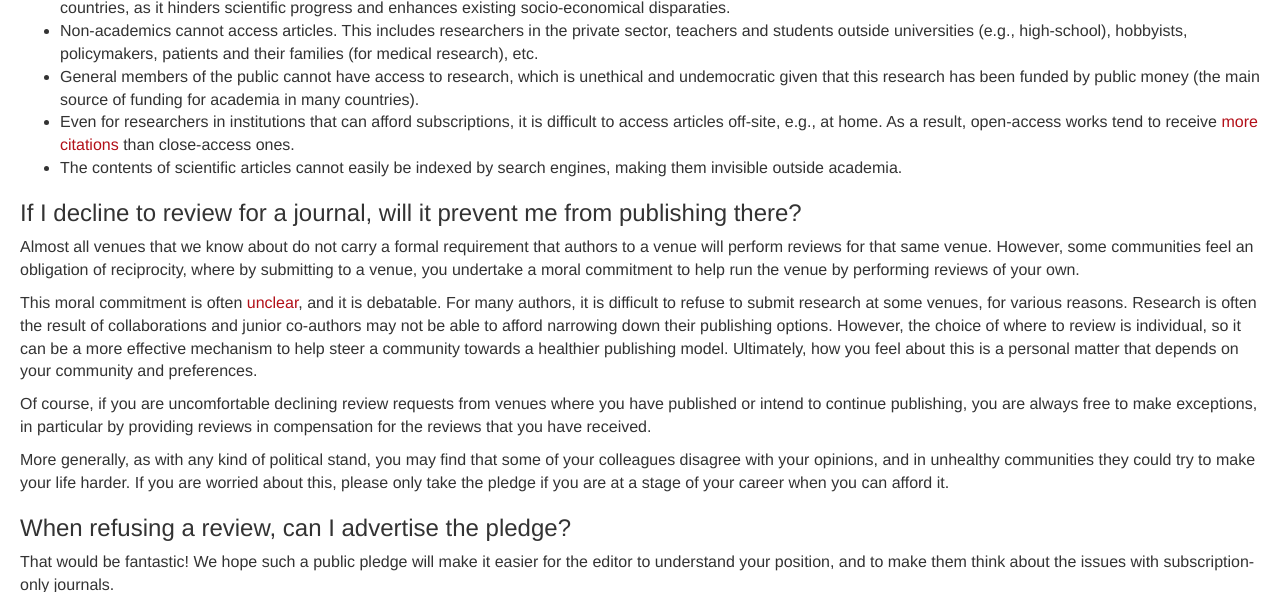
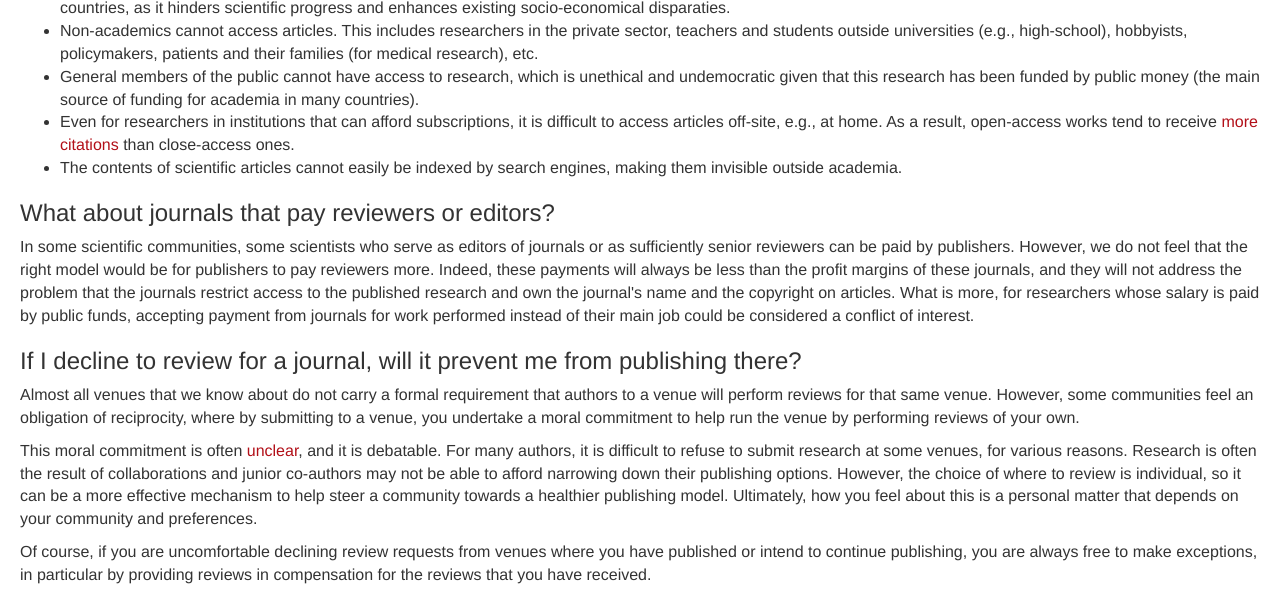
Before and after one commit to dissemin/no-free-view-no-review, a Django app: page /faq in a window 1280 px wide. Shown: the part 443-1035 px from the top of the page. Run offline with Django 3.2, Linux system fonts and the light colour scheme; some libraries are stand-ins or nearby versions.

Commit message:
+paid reviewers

```diff
--- a/signatories/templates/faq.html
+++ b/signatories/templates/faq.html
@@ -47,6 +47,17 @@ reasons:</p>
   <li>The contents of scientific articles cannot easily be indexed by search
     engines, making them invisible outside academia.</li>
 </ul>
+
+<h3>What about journals that pay reviewers or editors?</h3>
+<p>In some scientific communities, some scientists who serve as editors of
+journals or as sufficiently senior reviewers can be paid by publishers. However,
+we do not feel that the right model would be for publishers to pay reviewers
+more. Indeed, these payments will always be less than the profit margins of
+these journals, and they will not address the problem that the journals restrict
+access to the published research and own the journal's name and the copyright on
+articles. What is more, for researchers whose salary is paid by public funds,
+accepting payment from journals for work performed instead of their main job
+could be considered a conflict of interest.</p>
 
 <h3>If I decline to review for a journal, will it prevent me from publishing
   there?</h3>
```
